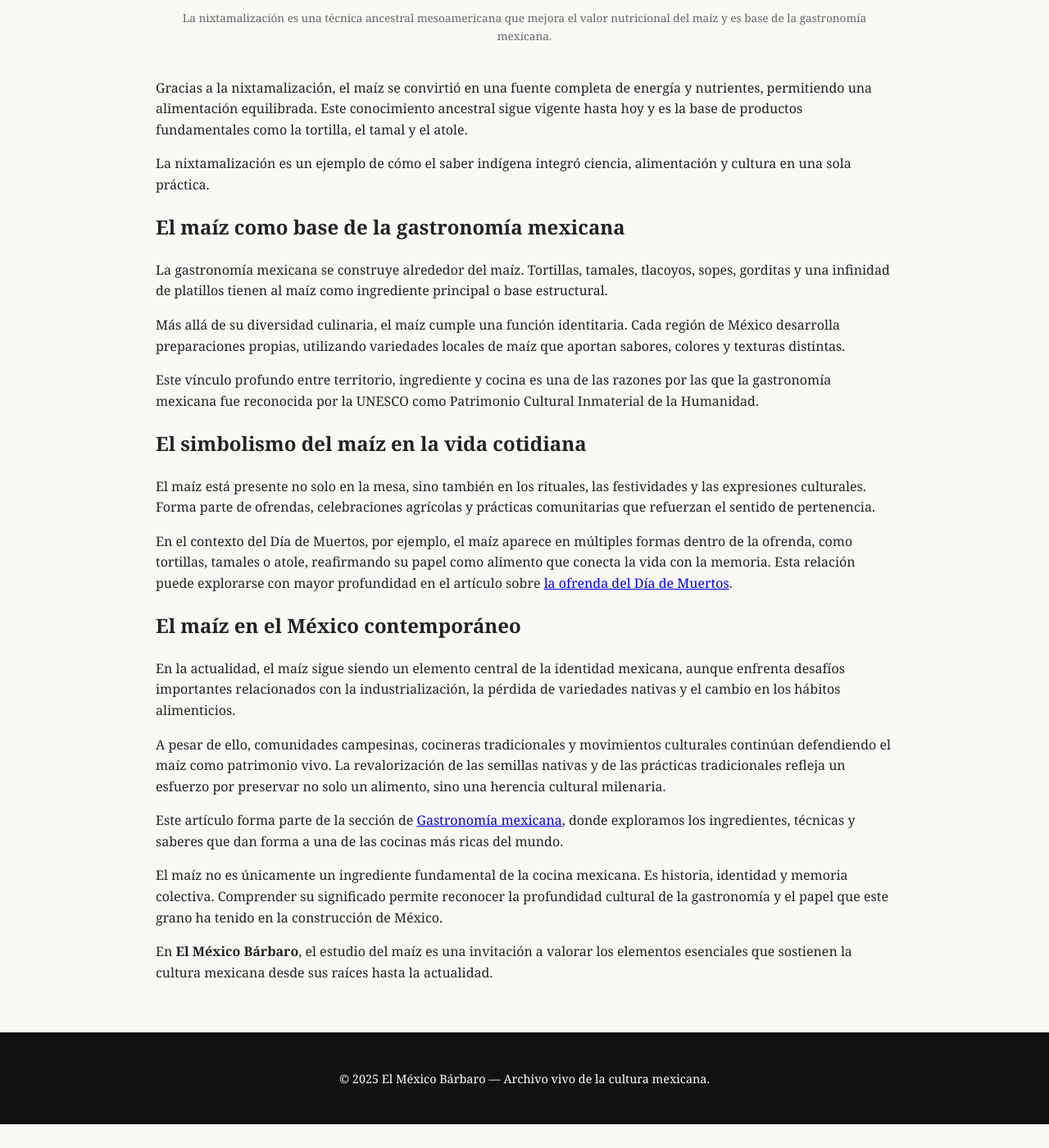
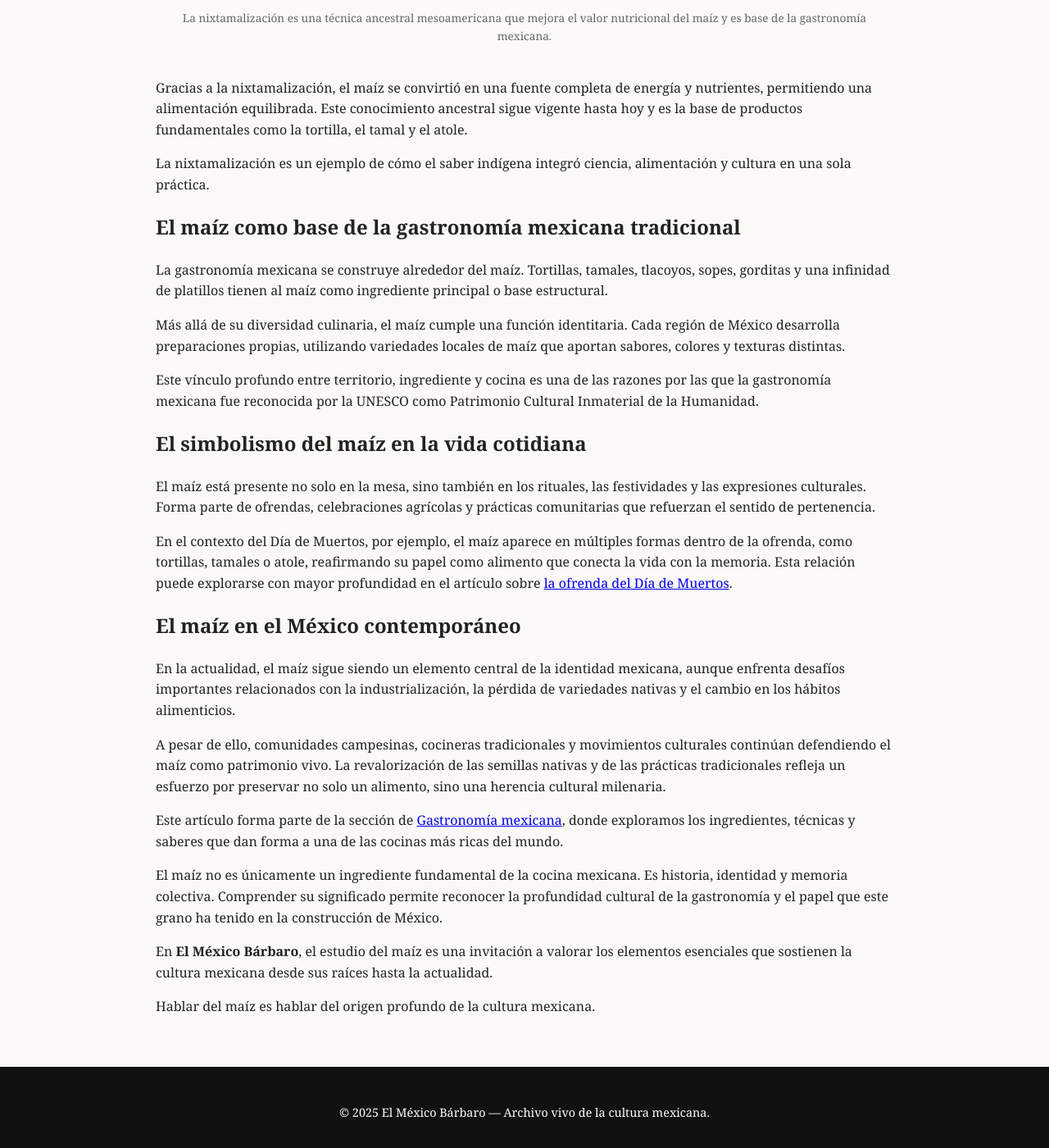
Before and after one commit to elbracamonte/elbracamonte.github.io, a Jekyll site: the page built from _posts/2025-12-12-el-maiz-origen-historia-gastronomia-mexicana.md, in a window 1280 px wide and 1400 px high, scrolled down 2314 px. Shown: the whole window at 82% size. Built offline with Jekyll 4.4.1, drawn with Linux system fonts in a browser that asks for light colours; before the commit the page ends 3685 px from its top, so only the background shows below that.

Commit message:
Update 2025-12-12-el-maiz-origen-historia-gastronomia-mexicana.md

```diff
--- a/_posts/2025-12-12-el-maiz-origen-historia-gastronomia-mexicana.md
+++ b/_posts/2025-12-12-el-maiz-origen-historia-gastronomia-mexicana.md
@@ -44,7 +44,7 @@ Gracias a la nixtamalización, el maíz se convirtió en una fuente completa de
 
 La nixtamalización es un ejemplo de cómo el saber indígena integró ciencia, alimentación y cultura en una sola práctica.
 
-## El maíz como base de la gastronomía mexicana
+## El maíz como base de la gastronomía mexicana tradicional
 
 La gastronomía mexicana se construye alrededor del maíz. Tortillas, tamales, tlacoyos, sopes, gorditas y una infinidad de platillos tienen al maíz como ingrediente principal o base estructural.
 
@@ -69,3 +69,5 @@ Este artículo forma parte de la sección de [Gastronomía mexicana](/gastronomi
 El maíz no es únicamente un ingrediente fundamental de la cocina mexicana. Es historia, identidad y memoria colectiva. Comprender su significado permite reconocer la profundidad cultural de la gastronomía y el papel que este grano ha tenido en la construcción de México.
 
 En **El México Bárbaro**, el estudio del maíz es una invitación a valorar los elementos esenciales que sostienen la cultura mexicana desde sus raíces hasta la actualidad.
+
+Hablar del maíz es hablar del origen profundo de la cultura mexicana.
```
